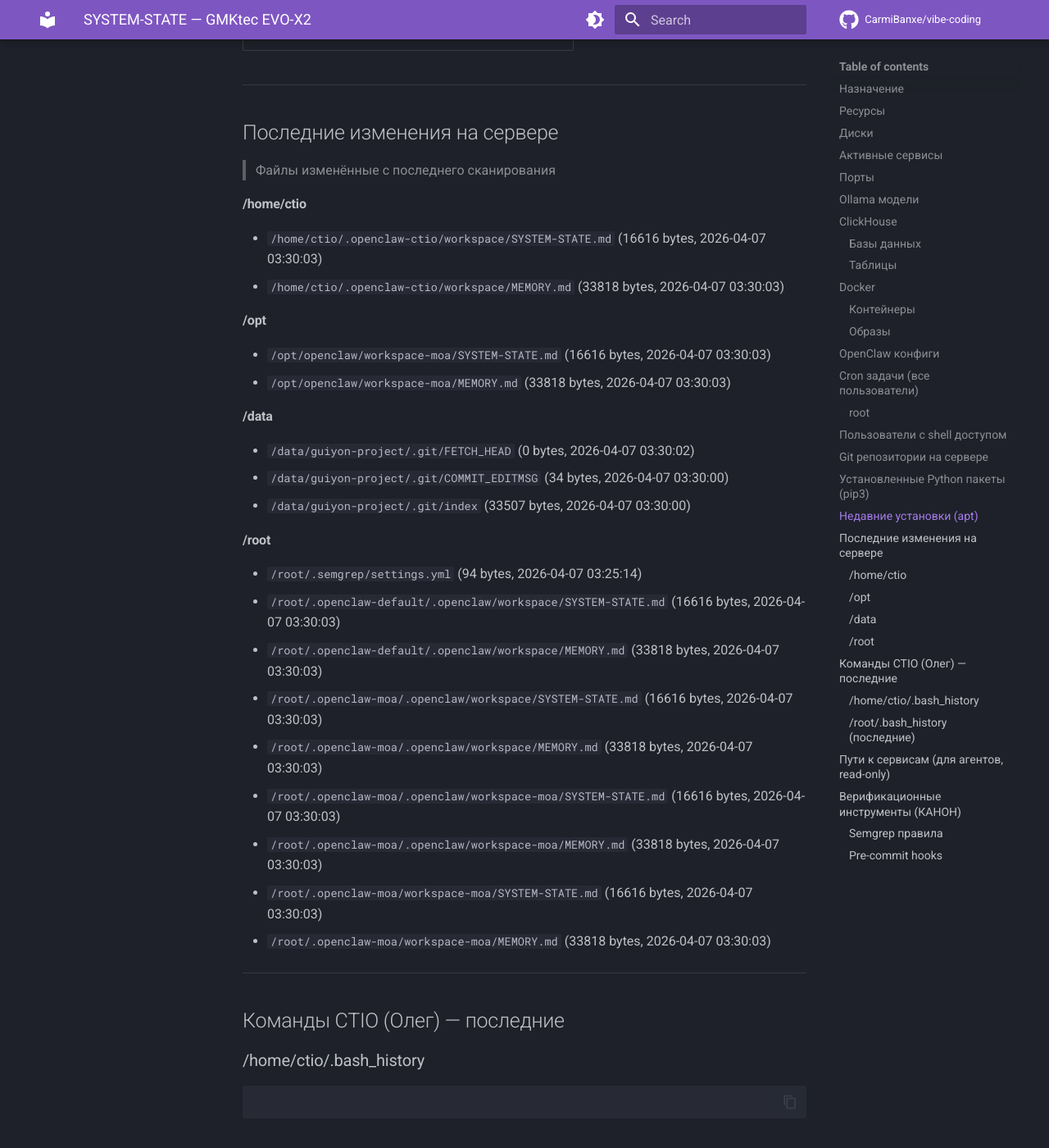
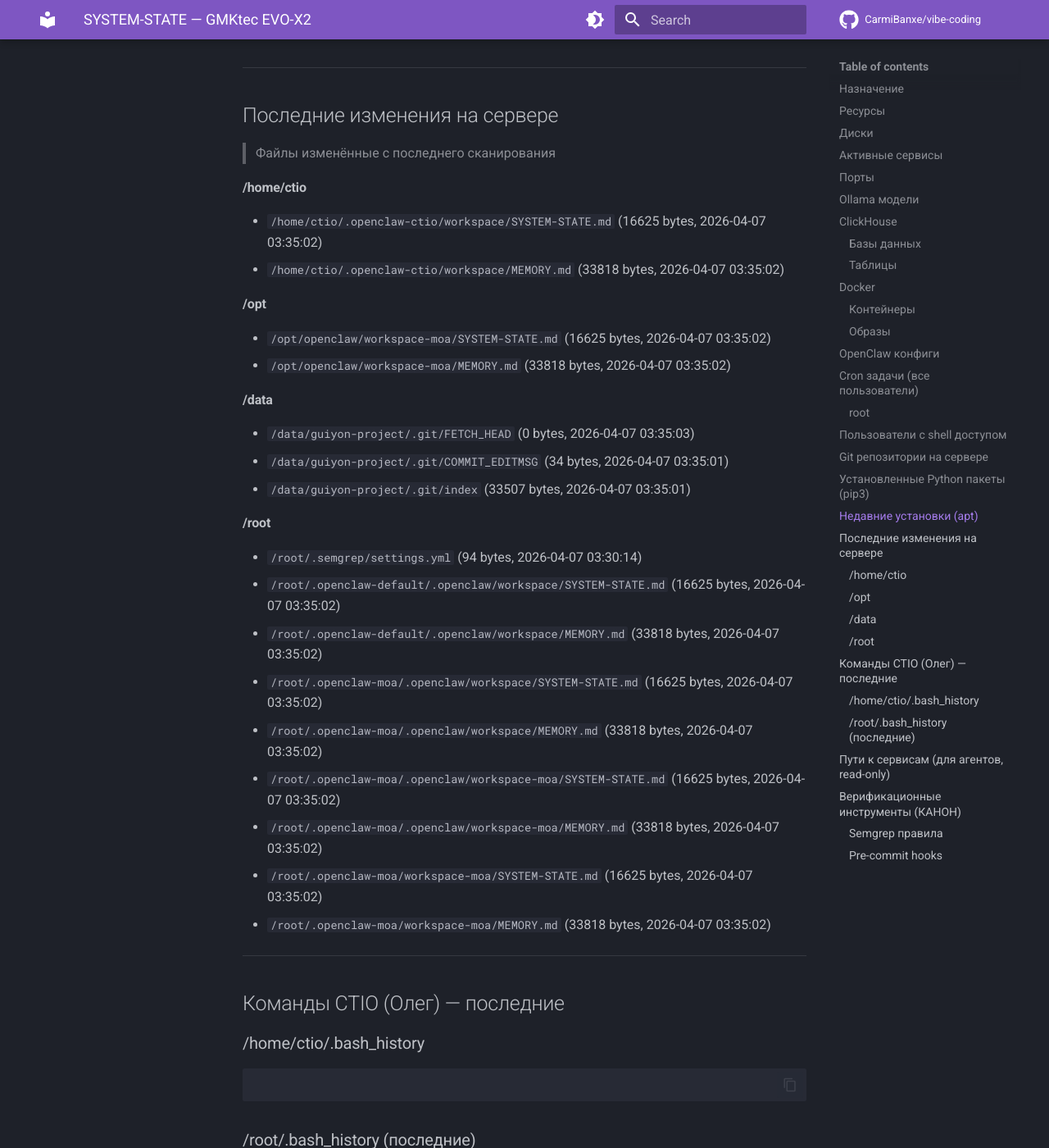
Before and after one commit to CarmiBanxe/vibe-coding, an MkDocs documentation site: the page built from docs/SYSTEM-STATE.md, in a window 1280 px wide and 1400 px high, scrolled down 13841 px. Shown: the whole window at 82% size. Built offline with MkDocs 1.6.1 and Material for MkDocs 9.7.7, drawn with Linux system fonts in a browser that asks for light colours; comment, search, counter and statistics services are not loaded; some of the changed text lies outside the part shown.

Commit message:
auto: SYSTEM-STATE v2 update (2026-04-07 03:35 CEST)

```diff
--- a/docs/SYSTEM-STATE.md
+++ b/docs/SYSTEM-STATE.md
@@ -1,6 +1,6 @@
 # SYSTEM-STATE — GMKtec EVO-X2
 > Автоматически обновляется каждые 5 минут
-> Последнее сканирование: 2026-04-07 03:30 CEST
+> Последнее сканирование: 2026-04-07 03:35 CEST
 > Источник: ctio-watcher.sh v2 (cron)
 
 ## Назначение
@@ -187,8 +187,8 @@
 | qwen3-banxe-v2:latest | 17.3 GB | 2026-04-03 |
 | qwen3-banxe:latest | 17.3 GB | 2026-04-02 |
 | qwen3:30b-a3b | 17.3 GB | 2026-04-02 |
+| huihui_ai/glm-4.7-flash-abliterated:latest | 17.5 GB | 2026-03-26 |
 | gurubot/gpt-oss-derestricted:20b | 14.7 GB | 2026-03-26 |
-| huihui_ai/glm-4.7-flash-abliterated:latest | 17.5 GB | 2026-03-26 |
 
 ## ClickHouse
 ### Базы данных
@@ -379,28 +379,28 @@
 
 
 #### /home/ctio
-- `/home/ctio/.openclaw-ctio/workspace/SYSTEM-STATE.md` (16616 bytes, 2026-04-07 03:30:03)
-- `/home/ctio/.openclaw-ctio/workspace/MEMORY.md` (33818 bytes, 2026-04-07 03:30:03)
+- `/home/ctio/.openclaw-ctio/workspace/SYSTEM-STATE.md` (16625 bytes, 2026-04-07 03:35:02)
+- `/home/ctio/.openclaw-ctio/workspace/MEMORY.md` (33818 bytes, 2026-04-07 03:35:02)
 
 #### /opt
-- `/opt/openclaw/workspace-moa/SYSTEM-STATE.md` (16616 bytes, 2026-04-07 03:30:03)
-- `/opt/openclaw/workspace-moa/MEMORY.md` (33818 bytes, 2026-04-07 03:30:03)
+- `/opt/openclaw/workspace-moa/SYSTEM-STATE.md` (16625 bytes, 2026-04-07 03:35:02)
+- `/opt/openclaw/workspace-moa/MEMORY.md` (33818 bytes, 2026-04-07 03:35:02)
 
 #### /data
-- `/data/guiyon-project/.git/FETCH_HEAD` (0 bytes, 2026-04-07 03:30:02)
-- `/data/guiyon-project/.git/COMMIT_EDITMSG` (34 bytes, 2026-04-07 03:30:00)
-- `/data/guiyon-project/.git/index` (33507 bytes, 2026-04-07 03:30:00)
+- `/data/guiyon-project/.git/FETCH_HEAD` (0 bytes, 2026-04-07 03:35:03)
+- `/data/guiyon-project/.git/COMMIT_EDITMSG` (34 bytes, 2026-04-07 03:35:01)
+- `/data/guiyon-project/.git/index` (33507 bytes, 2026-04-07 03:35:01)
 
 #### /root
-- `/root/.semgrep/settings.yml` (94 bytes, 2026-04-07 03:25:14)
-- `/root/.openclaw-default/.openclaw/workspace/SYSTEM-STATE.md` (16616 bytes, 2026-04-07 03:30:03)
-- `/root/.openclaw-default/.openclaw/workspace/MEMORY.md` (33818 bytes, 2026-04-07 03:30:03)
-- `/root/.openclaw-moa/.openclaw/workspace/SYSTEM-STATE.md` (16616 bytes, 2026-04-07 03:30:03)
-- `/root/.openclaw-moa/.openclaw/workspace/MEMORY.md` (33818 bytes, 2026-04-07 03:30:03)
-- `/root/.openclaw-moa/.openclaw/workspace-moa/SYSTEM-STATE.md` (16616 bytes, 2026-04-07 03:30:03)
-- `/root/.openclaw-moa/.openclaw/workspace-moa/MEMORY.md` (33818 bytes, 2026-04-07 03:30:03)
-- `/root/.openclaw-moa/workspace-moa/SYSTEM-STATE.md` (16616 bytes, 2026-04-07 03:30:03)
-- `/root/.openclaw-moa/workspace-moa/MEMORY.md` (33818 bytes, 2026-04-07 03:30:03)
+- `/root/.semgrep/settings.yml` (94 bytes, 2026-04-07 03:30:14)
+- `/root/.openclaw-default/.openclaw/workspace/SYSTEM-STATE.md` (16625 bytes, 2026-04-07 03:35:02)
+- `/root/.openclaw-default/.openclaw/workspace/MEMORY.md` (33818 bytes, 2026-04-07 03:35:02)
+- `/root/.openclaw-moa/.openclaw/workspace/SYSTEM-STATE.md` (16625 bytes, 2026-04-07 03:35:02)
+- `/root/.openclaw-moa/.openclaw/workspace/MEMORY.md` (33818 bytes, 2026-04-07 03:35:02)
+- `/root/.openclaw-moa/.openclaw/workspace-moa/SYSTEM-STATE.md` (16625 bytes, 2026-04-07 03:35:02)
+- `/root/.openclaw-moa/.openclaw/workspace-moa/MEMORY.md` (33818 bytes, 2026-04-07 03:35:02)
+- `/root/.openclaw-moa/workspace-moa/SYSTEM-STATE.md` (16625 bytes, 2026-04-07 03:35:02)
+- `/root/.openclaw-moa/workspace-moa/MEMORY.md` (33818 bytes, 2026-04-07 03:35:02)
 
 ---
 
```
Also changed, not shown: other parts of docs/SYSTEM-STATE.md (+3 -3 lines).
